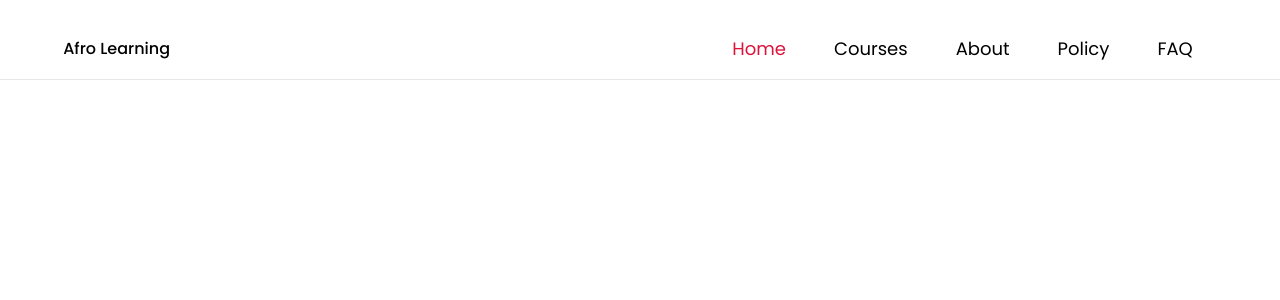
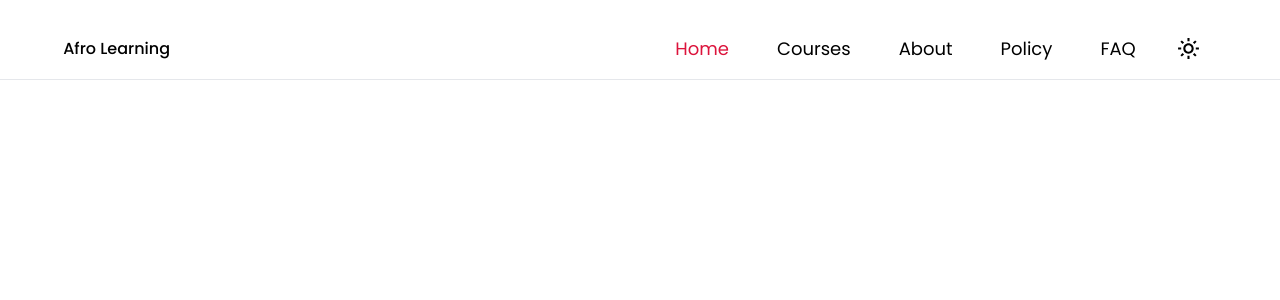
Before and after one commit to megersam/LMS, a Next.js app in the folder client/: page / in a window 1280 px wide. Shown: the top 300 px of the page. Built offline with nearby package versions, Linux system fonts and the light colour scheme.

Commit message:
light and dark mode function created

```diff
--- a/client/app/components/Header.tsx
+++ b/client/app/components/Header.tsx
@@ -2,6 +2,7 @@
 import Link from "next/link";
 import React, { FC, useState } from "react";
 import NavItems from "../utils/NavItems";
+import { ThemeSwitcher } from "../utils/ThemeSwitcher";
 
 type Props = {
     open: boolean;
@@ -42,6 +43,7 @@
                                activeItem={activeItem}
                                isMobile={false}
                             />
+                            <ThemeSwitcher/>
                         </div>
                     </div>
                 </div>
--- /dev/null
+++ b/client/app/utils/ThemeSwitcher.tsx
@@ -0,0 +1,36 @@
+'use client'
+
+import { useState, useEffect } from "react"
+import { useTheme } from "next-themes"
+import  {BiMoon, BiSun} from 'react-icons/bi';
+
+
+export const ThemeSwitcher = () =>{
+    const [mounted, setMounted] = useState(false);
+    const {theme, setTheme} = useTheme();
+
+
+    useEffect(()=> setMounted(true), []);
+
+    if(!mounted){
+        return null
+    }
+    return(
+        <div className="flex items-center justify-center mx-4">
+            {
+                theme === 'light' ? (
+                    <BiMoon
+                     className='cursor-pointer'
+                     fill='black'
+                     size={25}
+                     onClick={()=> setTheme('dark')}/>
+                ): (
+                    <BiSun
+                      className='cursor-pointer'
+                      size={25}
+                      onClick={()=> setTheme('light')}/>
+                )
+            }
+        </div>
+    )
+}
--- a/client/package.json
+++ b/client/package.json
@@ -12,7 +12,8 @@
     "next": "14.0.4",
     "next-themes": "^0.2.1",
     "react": "^18",
-    "react-dom": "^18"
+    "react-dom": "^18",
+    "react-icons": "^4.12.0"
   },
   "devDependencies": {
     "@types/node": "^20",
```
Also changed, not shown: 1 other file (tests, documents, lock files or other folders).
